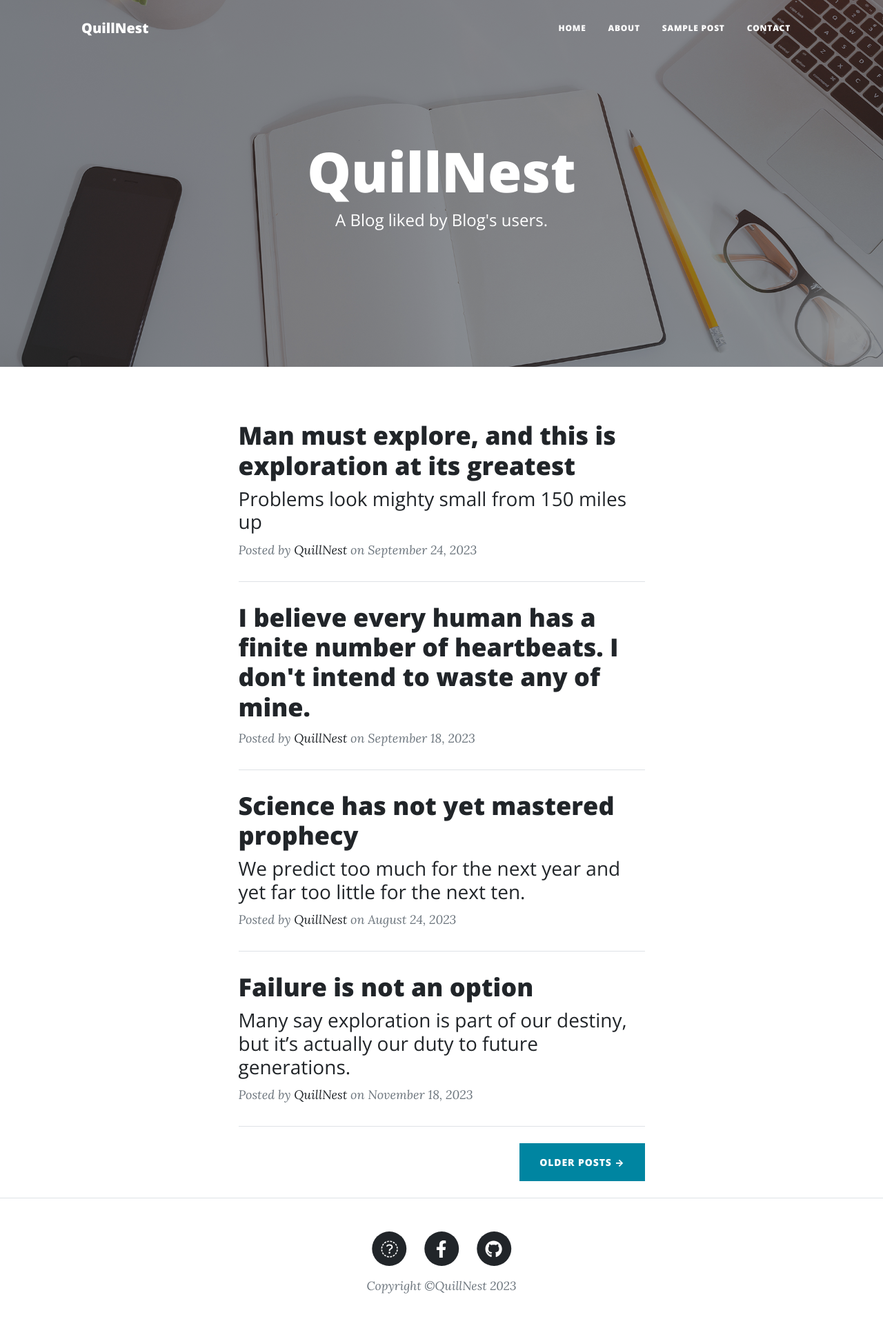
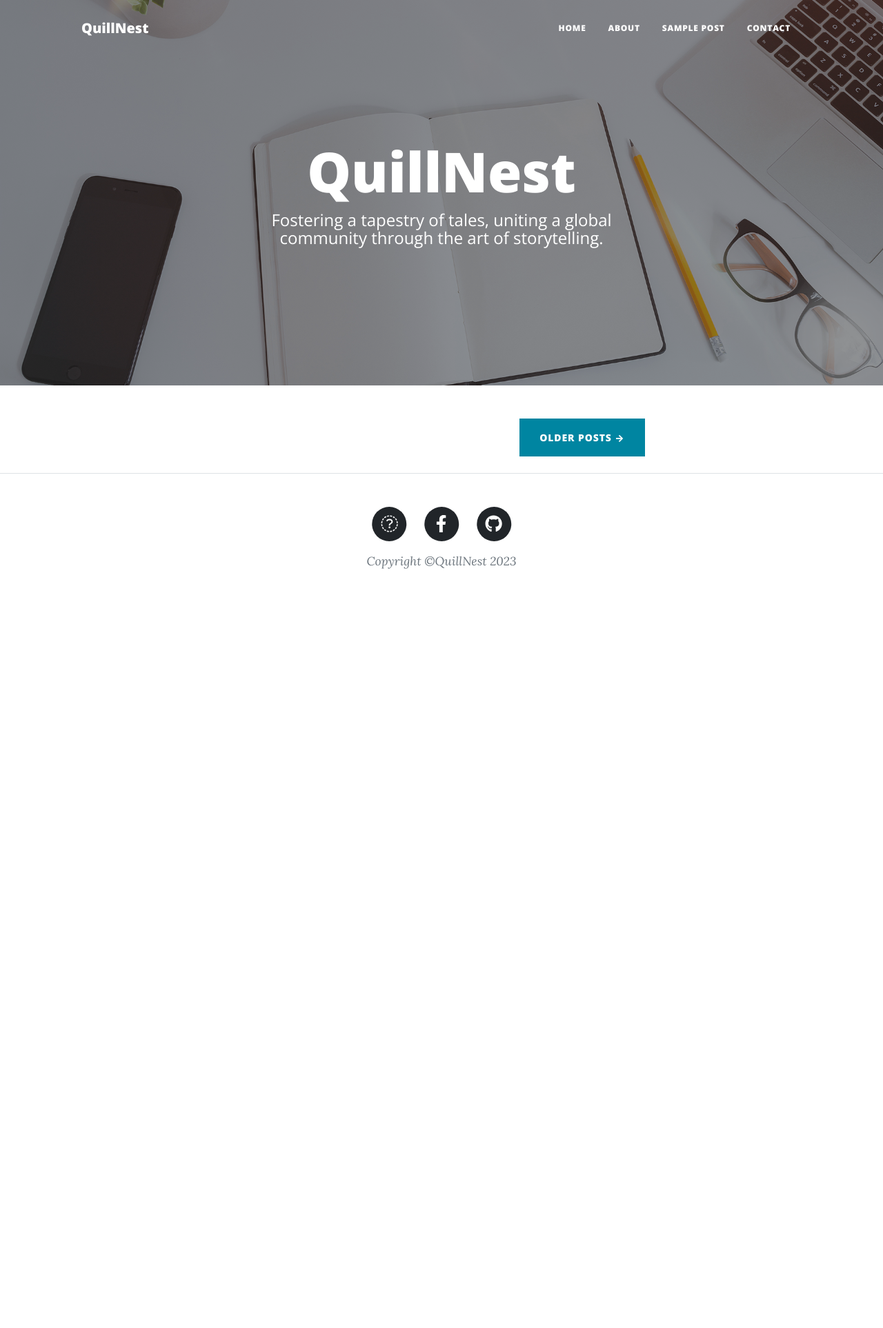
Before and after one commit to Shubham-122/QuillNest, a Flask app: page / in a window 1280 px wide. Shown: the whole page at 69% size. After the commit the page ends 825 px from the top, so only its background shows below. Run offline with Flask 3, Linux system fonts and the light colour scheme; some libraries are stand-ins or nearby versions.

Commit message:
Modifying config.json, main.py, templates/index.html and added some new blogs to the web application for Testing.

```diff
--- a/config.json
+++ b/config.json
@@ -8,8 +8,9 @@
         "x_url":"https://x.com/coding_things",
         "gh_url":"https://github.com/coding_things",
         "blog_name":"QuillNest",
-        "tag_line":"A Blog liked by Blog's users.",
-        "about_text": "Welcome to QuillNest, where creativity takes flight! At QuillNest, we're not just a team; we're a vibrant community of writers, thinkers, and creators united by the love of words. Our platform is more than a space to pen thoughts - it's a nurturing environment where ideas flourish, stories blossom, and connections thrive. From seasoned wordsmiths to budding authors, QuillNest is a haven for all. Join us on this literary journey, where the power of storytelling knows no bounds. Together, we're building a community that celebrates the beauty of expression and the joy of shared narratives. Welcome to QuillNest - where your words find wings!"
+        "tag_line":"Fostering a tapestry of tales, uniting a global community through the art of storytelling.",
+        "about_text": "Welcome to QuillNest, where creativity takes flight! At QuillNest, we're not just a team; we're a vibrant community of writers, thinkers, and creators united by the love of words. Our platform is more than a space to pen thoughts - it's a nurturing environment where ideas flourish, stories blossom, and connections thrive. From seasoned wordsmiths to budding authors, QuillNest is a haven for all. Join us on this literary journey, where the power of storytelling knows no bounds. Together, we're building a community that celebrates the beauty of expression and the joy of shared narratives. Welcome to QuillNest - where your words find wings!",
+        "no_of_posts": 5
 
     }
 }
--- a/main.py
+++ b/main.py
@@ -34,6 +34,8 @@
 class Posts(db.Model):
     sno = db.Column(db.Integer, primary_key=True)
     title = db.Column(db.String(80), nullable=False)
+    tag_line = db.Column(db.String(100), nullable=False)
+    name = db.Column(db.String(30), nullable=False)
     slug = db.Column(db.String(25), nullable=False)
     content = db.Column(db.String(500), nullable=False)
     date = db.Column(db.String(12), nullable=True)
@@ -43,7 +45,8 @@
 
 @app.route("/")
 def home():
-    return render_template('index.html', params=params)
+    posts = Posts.query.filter_by().all()[0:params['no_of_posts']]
+    return render_template('index.html', params=params, posts=posts)
 
 @app.route("/about")
 def about():
--- a/templates/index.html
+++ b/templates/index.html
@@ -19,65 +19,31 @@
                 <div class="col-md-10 col-lg-8 col-xl-7">
 
             <!-- Todo:Fetch it using for loop from the database -->
-                    <!-- Post preview-->
-                    <div class="post-preview">
-                        <a href="post.html">
-                            <h2 class="post-title">Man must explore, and this is exploration at its greatest</h2>
-                            <h3 class="post-subtitle">Problems look mighty small from 150 miles up</h3>
-                        </a>
-                        <p class="post-meta">
-                            Posted by
-                            <a href="#!">{{params["blog_name"]}}</a>
-                            on September 24, 2023
-                        </p>
-                    </div>
-                    <!-- Divider-->
-                    <hr class="my-4" />
+
+            {% for post in posts %}
 
 
                     <!-- Post preview-->
                     <div class="post-preview">
-                        <a href="post.html"><h2 class="post-title">I believe every human has a finite number of heartbeats. I don't intend to waste any of mine.</h2></a>
-                        <p class="post-meta">
-                            Posted by
-                            <a href="#!">{{params["blog_name"]}}</a>
-                            on September 18, 2023
-                        </p>
-                    </div>
-                    <!-- Divider-->
-                    <hr class="my-4" />
+                        <a href="/post/{{post.slug}}">
+                            <h2 class="post-title">{{ post.title }}</h2>
+                            <h3 class="post-subtitle">{{post.tag_line}}</h3>
 
-
-                    <!-- Post preview-->
-                    <div class="post-preview">
-                        <a href="post.html">
-                            <h2 class="post-title">Science has not yet mastered prophecy</h2>
-                            <h3 class="post-subtitle">We predict too much for the next year and yet far too little for the next ten.</h3>
                         </a>
                         <p class="post-meta">
                             Posted by
-                            <a href="#!">{{params["blog_name"]}}</a>
-                            on August 24, 2023
+                            <a href="#!">{{post.name}}</a>
+                            on {{post.date}}
                         </p>
                     </div>
+                    {{post.content[0:150]}}...
                     <!-- Divider-->
                     <hr class="my-4" />
+                </a>
+                    {% endfor %}
 
 
-                    <!-- Post preview-->
-                    <div class="post-preview">
-                        <a href="post.html">
-                            <h2 class="post-title">Failure is not an option</h2>
-                            <h3 class="post-subtitle">Many say exploration is part of our destiny, but it’s actually our duty to future generations.</h3>
-                        </a>
-                        <p class="post-meta">
-                            Posted by
-                            <a href="#!">{{params["blog_name"]}}</a>
-                            on November 18, 2023
-                        </p>
-                    </div>
-                    <!-- Divider-->
-                    <hr class="my-4" />
+
 
 
                     <!-- Pager-->
```
